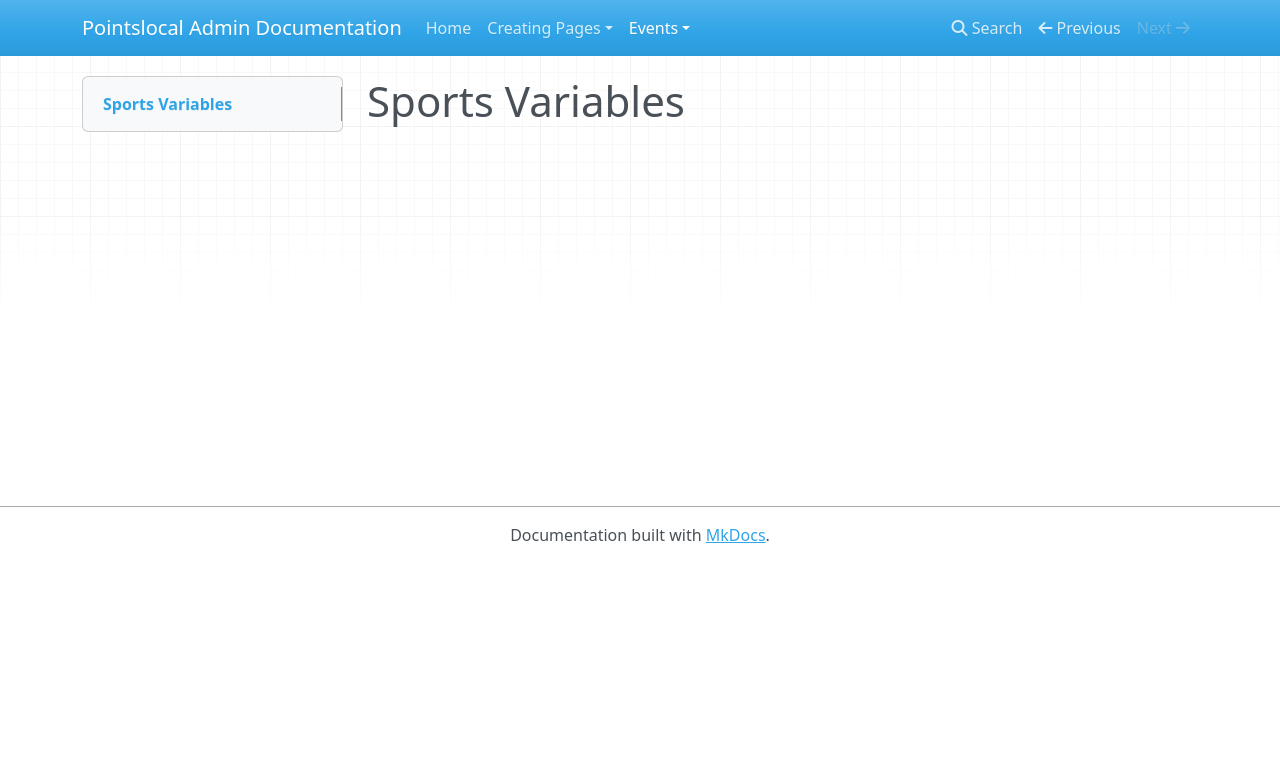
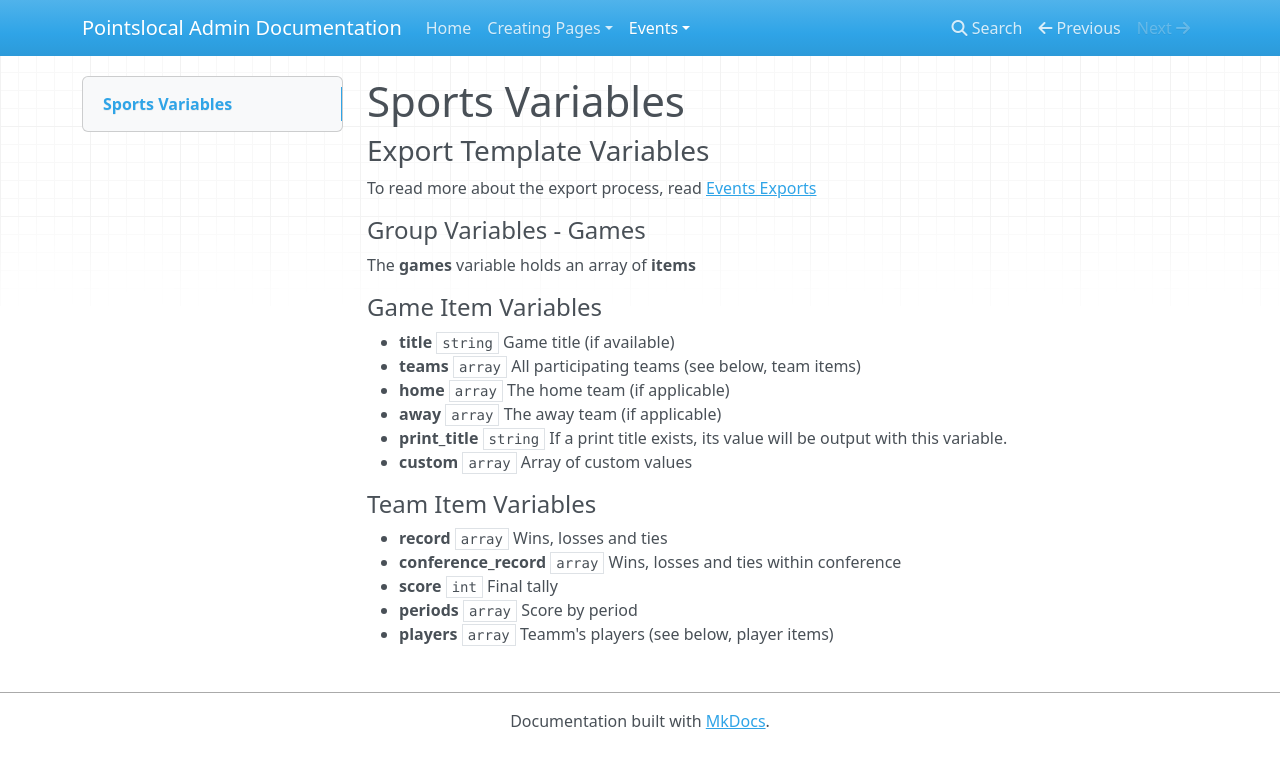
Before and after one commit to pointslocal/admin-docs, an MkDocs documentation site: the page built from docs/sports_exports.md, in a window 1280 px wide. Shown: the top 768 px of the page. Built offline with MkDocs 1.6.1, drawn with Linux system fonts in a browser that asks for light colours; nearby versions of some CDN libraries; old or Windows-style settings are respelled for this version of MkDocs.

Commit message:
Sports export update

````diff
--- a/docs/sports_exports.md
+++ b/docs/sports_exports.md
@@ -1 +1,24 @@
 # Sports Variables
+
+
+### Export Template Variables
+To read more about the export process, read <a href="/events_exports/">Events Exports</a>
+
+#### Group Variables - Games
+
+The **games** variable holds an array of **items**
+
+#### Game Item Variables
+  - **title** ```string``` Game title (if available)
+  - **teams** ```array``` All participating teams (see below, team items)
+  - **home** ```array``` The home team (if applicable)
+  - **away** ```array``` The away team (if applicable)
+  - **print_title** ```string``` If a print title exists, its value will be output with this variable.
+  - **custom** ```array``` Array of custom values
+
+#### Team Item Variables
+  - **record** ```array``` Wins, losses and ties
+  - **conference_record** ```array``` Wins, losses and ties within conference
+  - **score** ```int``` Final tally
+  - **periods** ```array``` Score by period
+  - **players** ```array``` Teamm's players (see below, player items)
````
